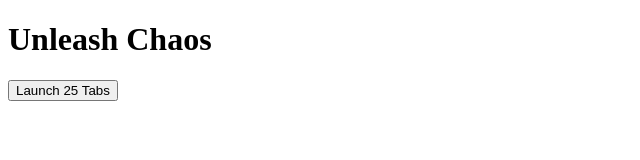
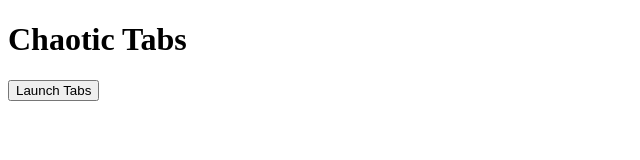
Before and after one commit to LiamJones989/Press-the-button-, a plain HTML site: page index.html in a window 1280 px wide. Shown: the whole page, without its empty margins (0-640 px from the left). Drawn offline with Linux system fonts and the light colour scheme.

Commit message:
index.html

```diff
--- a/index.html
+++ b/index.html
@@ -2,11 +2,11 @@
 <html lang="en">
 <head>
   <meta charset="UTF-8">
-  <title>Chaos Tabs</title>
+  <title>Chaotic Tabs</title>
 </head>
 <body>
-  <h1>Unleash Chaos</h1>
-  <button onclick="launchTabs()">Launch 25 Tabs</button>
+  <h1>Chaotic Tabs</h1>
+  <button onclick="launchTabs()">Launch Tabs</button>
 
   <script src="script.js"></script>
 </body>
```
